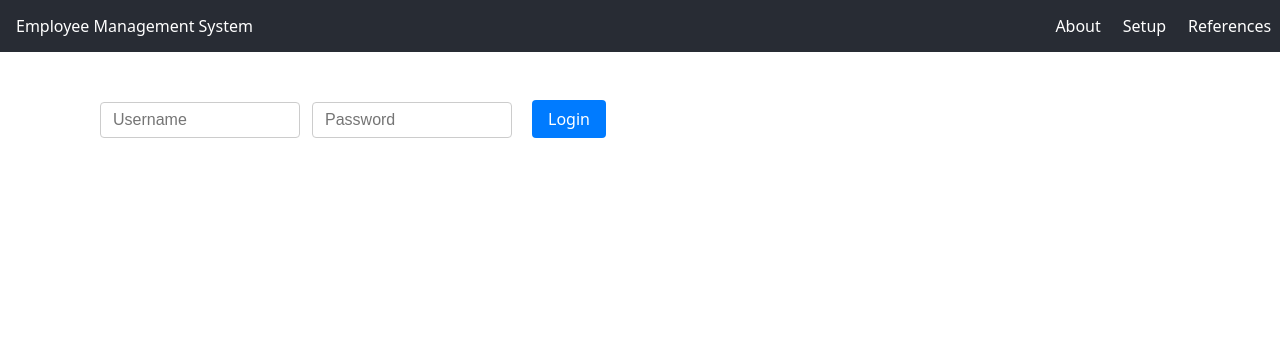
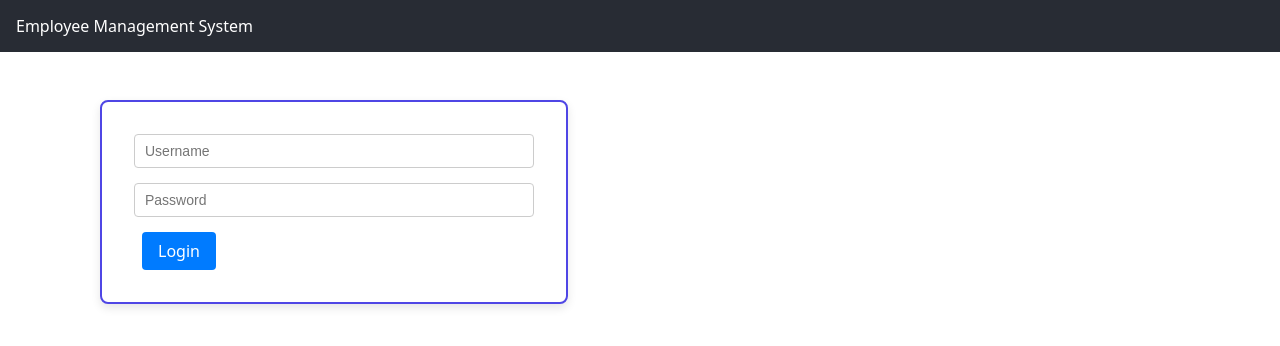
Before and after one commit to smreeti/employee-management-system, a React (Vite) app in the folder ems-fe/: page / in a window 1280 px wide. Shown: the top 346 px of the page. Built offline with nearby package versions, Linux system fonts and the light colour scheme.

Commit message:
add login and logout

```diff
--- a/ems-fe/src/App.css
+++ b/ems-fe/src/App.css
@@ -257,3 +257,16 @@ tbody button:hover {
   color: #cc0000;
   font-size: 15px;
 }
+
+.login-container {
+  border: 2px solid #4f46e5;
+  border-radius: 8px;
+  padding: 2rem;
+  width: 400px;
+  background-color: #fff;
+  box-shadow: 0 4px 10px rgba(0, 0, 0, 0.1);
+}
+
+body .login-container {
+  justify-content: center;
+}
--- a/ems-fe/src/App.jsx
+++ b/ems-fe/src/App.jsx
@@ -1,12 +1,13 @@
 import { Page } from './Page';
 import './App.css';
 import { BrowserRouter as Router } from 'react-router-dom';
+import { AuthProvider } from './auth/AuthProvider';
 
 function App() {
   return (
     <>
       <Router>
-        <Page />
+        <AuthProvider> <Page /></AuthProvider>
       </Router>
     </>
   )
--- a/ems-fe/src/Page.jsx
+++ b/ems-fe/src/Page.jsx
@@ -1,4 +1,4 @@
-import { Routes, Route } from 'react-router-dom';
+import { Routes, Route, Navigate } from 'react-router-dom';
 import {
     EmployeePage,
     Navbar,
@@ -8,14 +8,21 @@ import {
 import { referencePages } from './components/references/referencePages';
 import { Department } from './components/department/Department';
 import About from './components/About';
+import { ProtectedRoute } from './ProtectedRoute';
+import { useAuth } from './auth/AuthProvider';
 
 export const Page = () => {
+
+    const { isAuthenticated } = useAuth();
     return (
         <>
             <Navbar />
             <div className="page-content">
                 <Routes>
                     <Route path="/" element={<Login />} />
+
+                    {/*Protected routes accessible after login success*/}
+                    <Route element={<ProtectedRoute />}>
                         <Route path="/about" element={<About />} />
                         <Route path="/employee" element={<EmployeePage />} />
                         <Route path="/department" element={<Department />} />
@@ -27,6 +34,18 @@ export const Page = () => {
                                 element={page.component}
                             />
                         ))}
+                    </Route>
+
+                    <Route
+                        path="*"
+                        element={
+                            isAuthenticated ? (
+                                <Navigate to="/about" replace />
+                            ) : (
+                                <Navigate to="/" replace />
+                            )
+                        }
+                    />
                 </Routes>
             </div>
 
--- /dev/null
+++ b/ems-fe/src/ProtectedRoute.jsx
@@ -0,0 +1,12 @@
+import { Navigate, Outlet } from "react-router-dom";
+import { useAuth } from "./auth/AuthProvider";
+
+export const ProtectedRoute = () => {
+    const { isAuthenticated } = useAuth();
+
+    if (!isAuthenticated) {
+        return <Navigate to="/" replace />;
+    }
+
+    return <Outlet />;
+};
--- a/ems-fe/src/auth/AuthProvider.jsx
+++ b/ems-fe/src/auth/AuthProvider.jsx
@@ -1,15 +1,37 @@
 import { createContext, useState, useContext } from "react";
+import { loginUser } from "./authService";
+import { useNavigate } from "react-router-dom";
 
 const AuthContext = createContext();
 
 export const AuthProvider = ({ children }) => {
-  const [accessToken, setAccessToken] = useState(null);
+    const [accessToken, setAccessToken] = useState(null);
+    const [isAuthenticated, setIsAuthenticated] = useState(false);
+    const navigate = useNavigate();
 
-  return (
-    <AuthContext.Provider value={{ accessToken, setAccessToken }}>
-      {children}
-    </AuthContext.Provider>
-  );
+   const login = async (username, password) => {
+        const token = await loginUser(username, password);
+        setAccessToken(token);
+        setIsAuthenticated(true);
+        navigate('/about');
+    };
+
+    const logout = async () => {
+        setAccessToken(null);
+        setIsAuthenticated(false);
+        navigate('/');
+    };
+
+    return (
+        <AuthContext.Provider value={{
+            accessToken,
+            isAuthenticated,
+            login,
+            logout
+        }}>
+            {children}
+        </AuthContext.Provider>
+    );
 };
 
 export const useAuth = () => useContext(AuthContext);
--- a/ems-fe/src/auth/authService.js
+++ b/ems-fe/src/auth/authService.js
@@ -5,7 +5,7 @@ export const loginUser = async (username, password) => {
     try {
         const res = await api.post("/auth/login", { username, password });
         const accessToken = res.data;
-        setAccessToken(accessToken); // store in memory
+        setAccessToken(accessToken); // store in memorys
         return accessToken;
     } catch (err) {
         console.error("Login failed", err);
--- a/ems-fe/src/components/Login.jsx
+++ b/ems-fe/src/components/Login.jsx
@@ -1,17 +1,19 @@
 import { useState } from "react";
-import { loginUser } from "../auth/authService";
+import { useAuth } from "../auth/AuthProvider";
 
 export const Login = () => {
     const [username, setUsername] = useState("");
     const [password, setPassword] = useState("");
     const [error, setError] = useState("");
 
+    const { login } = useAuth();
+
     const handleLogin = async (e) => {
         e.preventDefault();
         setError("");
 
         try {
-            await loginUser(username, password);
+            await login(username, password);
         } catch (err) {
             setError("Invalid username or password");
         }
@@ -19,10 +21,18 @@ export const Login = () => {
 
     return (
         <form onSubmit={handleLogin}>
-            <input placeholder="Username" value={username} onChange={e => setUsername(e.target.value)} />
-            <input placeholder="Password" type="password" value={password} onChange={e => setPassword(e.target.value)} />
-            <button type="submit">Login</button>
-            {error && <p style={{ color: "red" }}>{error}</p>}
+            <div className="login-container">
+
+                <div className="form-group">
+                    <input placeholder="Username" value={username} onChange={e => setUsername(e.target.value)} />
+                </div>
+
+                <div className="form-group">
+                    <input placeholder="Password" type="password" value={password} onChange={e => setPassword(e.target.value)} />
+                </div>
+                <button type="submit">Login</button>
+                {error && <p style={{ color: "red" }}>{error}</p>}
+            </div>
         </form>
     );
 }
--- a/ems-fe/src/components/Navbar.jsx
+++ b/ems-fe/src/components/Navbar.jsx
@@ -1,14 +1,19 @@
 import { NavLink } from 'react-router-dom';
 import '../App.css';
 import { useState } from 'react';
+import { useAuth } from '../auth/AuthProvider';
 
 export const Navbar = () => {
     const [open, setOpen] = useState(false);
+    const { isAuthenticated, logout } = useAuth();
 
     return (
         <nav className="navbar">
             <NavLink to="/about">Employee Management System</NavLink>
             <div className="nav-links">
+
+                {isAuthenticated && (
+                    <>
                         <NavLink to="/about" className={({ isActive }) => isActive ? "active" : ""}> About </NavLink>
 
                         <div
@@ -27,6 +32,10 @@ export const Navbar = () => {
                         </div>
 
                         <NavLink to="/references"> References </NavLink>
+                        <button onClick={logout}> Logout </button>
+                    </>
+                )}
+
             </div>
         </nav>
     )
```
Also changed, not shown: 1 other file (tests, documents, lock files or other folders). Lines whose indentation alone changed are shown as unchanged.
